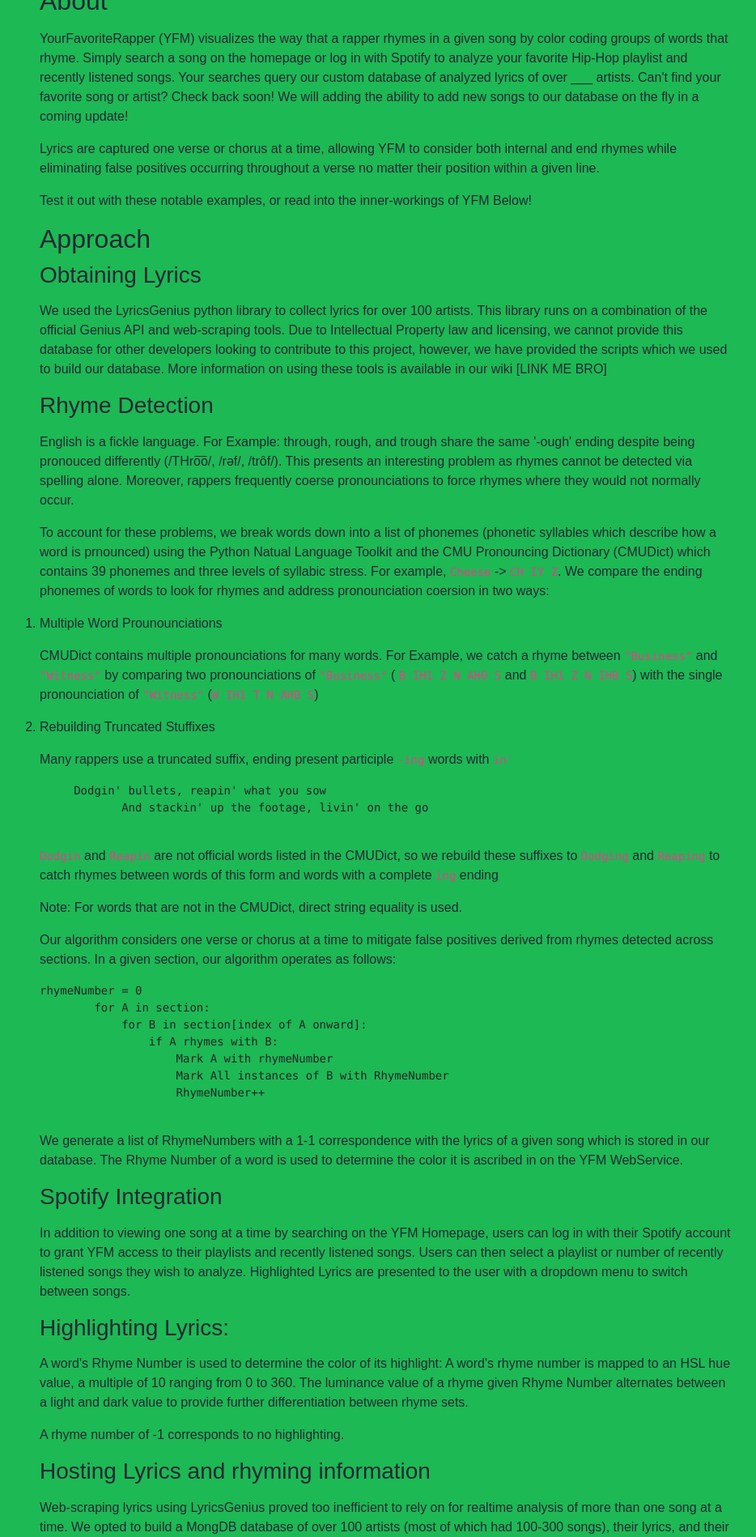
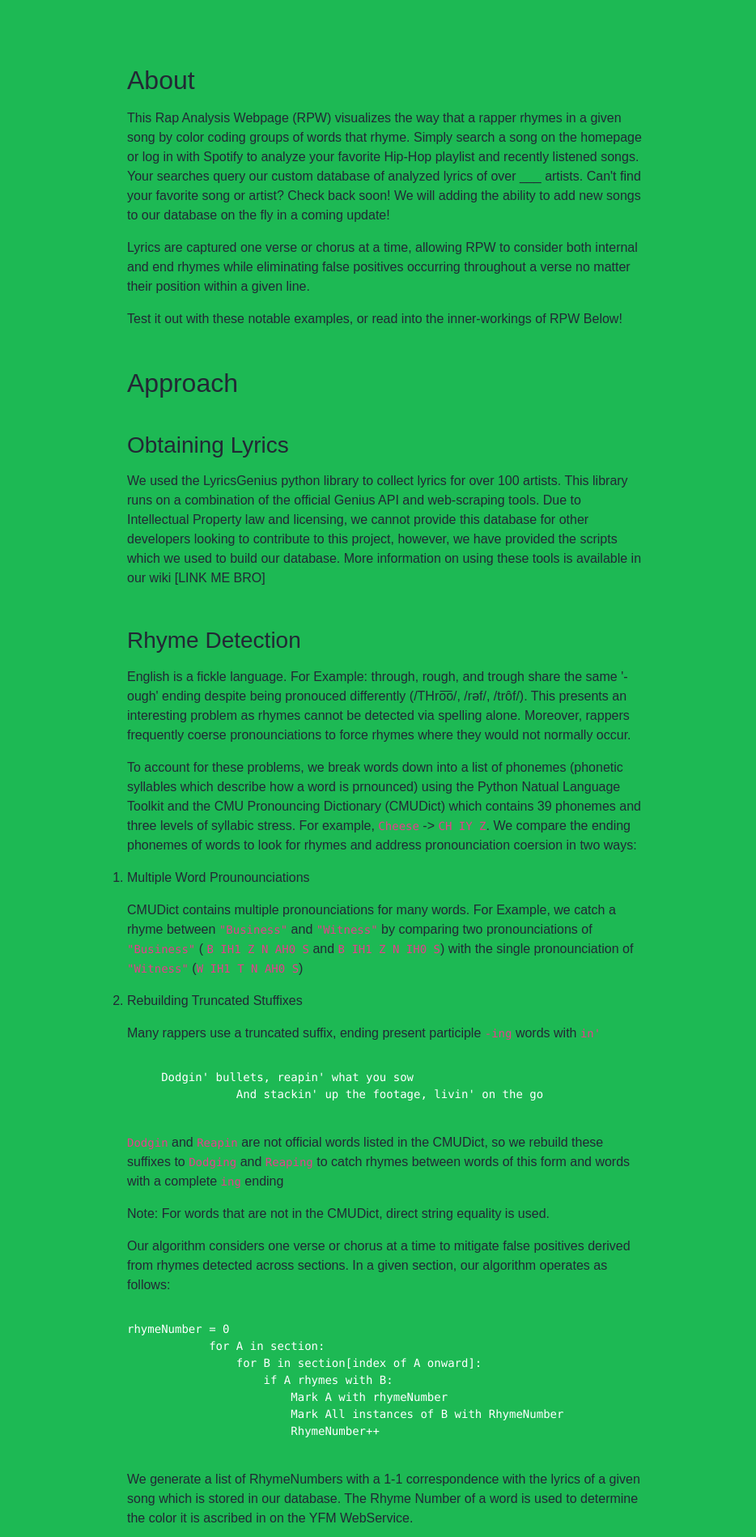
Before and after one commit to alexmarozick/RapAnalysis, a Flask app: page /about in a window 1280 px wide. Shown: the part 48-1946 px from the top of the page at 81% size, without its empty margins (163-1097 px from the left). Run offline with Flask 2, Linux system fonts and the light colour scheme; parts of the project's set-up code (start-up, migrations or seed data) failed here and were passed over; some libraries are stand-ins or nearby versions.

Commit message:
about page stuff

```diff
--- /dev/null
+++ b/rap_analysis/static/stylesheets/about.css
@@ -0,0 +1,303 @@
+:root {
+    --primary-color: #302ae6;
+    --secondary-color: #536390;
+    --font-color: #232835;
+    --link-font-color: rgb(137, 137, 141);
+    --bg-color: #1db954;
+    --button-color: rgb(41, 41, 43);
+    --button-color: #232835;
+    --button-color-hover: #39435c;
+    --button-color-text: white;
+  }
+  /*
+    #ADDFAD moss green
+    #1DB954 Spotify green
+  */
+
+  * {
+    margin: 0px;
+    padding: 0px;
+    box-sizing: border-box;
+    scroll-behavior: smooth;
+  }
+
+  [data-mode="dark"] {
+    --font-color: #1db954;
+    --link-font-color: #e1e1ff;
+    --bg-color: #232835;
+    --heading-color: #818cab;
+    --button-color: #1db954;
+    --button-color-hover: #addfad;
+    --button-color-text: black;
+  }
+
+  main {
+    width: 100%;
+    margin: 0 auto;
+    height:100%;
+  }
+  #content{
+      width:50%;
+      margin: 0 auto;
+  }
+  body {
+    font-family: "Open Sans", sans-serif;
+    background-color: var(--bg-color);
+    transition: background 0.4s;
+    color: var(--font-color);
+    height: 100vh;
+  }
+  .good_codE{
+      padding-top: 1rem;
+      color: white;
+  }
+
+  .about_subtitles{
+    padding-top: 2rem;
+  }
+
+  p {
+    display: block;
+    margin-block-start: 1em;
+    margin-block-end: 1em;
+    margin-inline-start: 0px;
+    margin-inline-end: 0px;
+  }
+
+  body::-webkit-scrollbar {
+    width: 1rem;
+  }
+  body::-webkit-scrollbar-track {
+    background: rgb(15, 15, 15);
+  }
+  body::-webkit-scrollbar-thumb {
+    background: #2e2e2e;
+    border-radius: 19px;
+  }
+
+  a {
+    text-decoration: none;
+    color: var(--font-color);
+  }
+
+  /*Start of Navbar and its content*/
+  .top-nav {
+    width: 100%; /*Use 100% of the body width*/
+    position: fixed; /*Position of the nav bar will be fixed*/
+    height: 3rem; /*Height of the nav bar*/
+    background-color: rgb(15, 15, 15);
+    overflow: hidden;
+    z-index: 2;
+  }
+
+  .nav-list {
+    list-style: none;
+    display: flex;
+    height: 100%; /*Use 100% of the height of the nav bar*/
+    justify-content: space-evenly; /*Align the flex items at the evenly of the container*/
+  }
+
+  /*Navbar links properties*/
+  .nav-link {
+    font-family: "Saira", sans-serif;
+    text-decoration: none;
+    filter: grayscale(100%) opacity(5);
+  }
+
+  /*Navbar link color*/
+  a.nav-link {
+    color: var(--link-font-color);
+  }
+
+  /*when the link in the nav bar is clicked on*/
+  .nav-link:active {
+    color: white;
+  }
+
+  /*properties for the social icons*/
+  .socials i {
+    padding: 6px;
+    margin: 2px, 1px;
+    font-size: 2rem;
+    position: relative;
+  }
+
+  /*properties for the github icon*/
+  .fa-github {
+    overflow: hidden;
+    background-size: 100% 200%;
+    background-image: linear-gradient(
+      to top,
+      rgb(69, 38, 247) 5%,
+      rgb(102, 187, 212),
+      white 50%
+    );
+    /* color: #fff; */
+    -webkit-background-clip: text; /*Makes it so that it only colors the icon and not the container*/
+    -webkit-text-fill-color: transparent;
+    transition: background-position 0.3s ease-in-out, color 0.2s ease-in-out;
+  }
+
+  /*properties for the github icon when hovered over, make color transition*/
+  .fa-github:hover,
+  .fa-github:focus {
+    -webkit-background-clip: text; /*already have it above so could be removed*/
+    -webkit-text-fill-color: transparent;
+    background-position: 0 100%;
+  }
+
+  /* Switch properites*/
+  .switch {
+    position: fixed;
+    width: 60px;
+    height: 24px;
+    display: flex;
+    top: 10px;
+    right: 0.4rem;
+  }
+
+  /* Hide default HTML checkbox */
+  .switch input {
+    opacity: 0;
+    width: 0;
+    height: 0;
+  }
+
+  /*Set up slider box*/
+  .slider {
+    position: absolute;
+    cursor: pointer;
+    top: 0;
+    left: 0;
+    right: 0;
+    bottom: 0;
+    background-color: rgb(146, 215, 243);
+    -webkit-transition: 0.4s;
+    transition: 0.4s;
+    border-radius: 34px;
+  }
+
+  /*Set up slider circle that is inside the box*/
+  .slider:before {
+    position: absolute;
+    content: ""; /*Creates some conetent so we can have a cirlce*/
+    height: 20px;
+    width: 20px;
+    left: 3px;
+    top: 2px;
+    bottom: 4px;
+    background-color: rgb(245, 189, 35);
+    -webkit-transition: 0.4s;
+    transition: 0.4s;
+    border-radius: 34px; /*Set the raidus of the content to be 1 so we get something like a circle*/
+  }
+
+  /*Make the silder circle move when clicked on the slider*/
+  input:checked + .slider:before {
+    -webkit-transform: translateX(34px);
+    -ms-transform: translateX(34px);
+    transform: translateX(34px);
+    background-color: rgb(255, 255, 255);
+  }
+
+  /*Set background of the slider after being clicked*/
+  input:checked + .slider {
+    background-color: #454647;
+  }
+  /*End of nav bar contents*/
+
+
+
+  .fa-linkedin-square {
+    overflow: hidden;
+    background-size: 100% 200%;
+    background-image: linear-gradient(
+      to top,
+      #0073b1 50%,
+      #0073b1,
+      rgb(255, 255, 255) 50%
+    );
+    /* color: #fff; */
+    -webkit-background-clip: text; /*Makes it so that it only colors the icon and not the container*/
+    -webkit-text-fill-color: transparent;
+    transition: background-position 0.3s ease-in-out, color 0.2s ease-in-out;
+  }
+  .fa-linkedin-square:hover,
+  .fa-linkedin-square:focus {
+    background-position: 0 100%;
+  }
+
+  .email-link {
+    color: rgb(26, 115, 248);
+  }
+  .email-link:hover {
+    border-bottom: 0.1em solid rgb(54, 127, 238);
+    transition: all 100ms cubic-bezier(0, 1, 1, 1);
+  }
+
+
+  /*Mobile view*/
+  @media only screen and (max-width: 800px) {
+    /*Nav menu*/
+    .nav-menu {
+      position: fixed;
+      display: flex;
+      flex-direction: column;
+      justify-content: space-between; /*Space between each bar*/
+      cursor: pointer; /*When the cursor hovers over it will be a pointer*/
+      z-index: 1500;
+      flex-flow: column;
+
+      top: 0.5rem;
+      left: 0.8rem;
+      width: 2.4rem;
+      height: 2rem; /* Height of each bar similar as the justify-content*/
+    }
+
+    /* some properties for the 3 bar lines*/
+    .bar {
+      background: linear-gradient(
+        to left,
+        rgb(213, 214, 221),
+        rgb(168, 171, 173)
+      );
+      width: 100%; /*Use 100% of the width set in .nav-menu*/
+      height: 4px;
+    }
+
+    .nav-list {
+      top: -100%;
+      position: fixed;
+      height: 100%;
+      width: 100%;
+      background-color: rgb(15, 15, 15);
+      pointer-events: none;
+      flex-direction: column;
+      transition: all 700ms cubic-bezier(0, 1, 1, 1);
+      align-items: center;
+    }
+
+    .nav-list.open {
+      top: 0;
+      transition: all 700ms cubic-bezier(0, 1, 1, 1);
+      pointer-events: all;
+    }
+
+    .nav-link:hover {
+      border-bottom: 0.1em solid rgb(194, 183, 183);
+      transition: all 500ms cubic-bezier(0, 1, 1, 1);
+    }
+  }
+
+  @media only screen and (min-width: 801px) {
+    .nav-link {
+      padding: 0.7rem 3rem;
+      display: flex;
+      flex-direction: row;
+    }
+
+    /*hovering over a link in the navbar*/
+    .nav-link:hover {
+      background: linear-gradient(to top, rgb(20, 20, 20), rgb(39, 39, 39));
+    }
+  }
--- a/rap_analysis/templates/about.html
+++ b/rap_analysis/templates/about.html
@@ -22,7 +22,7 @@
         <script
         src="https://ajax.googleapis.com/ajax/libs/jquery/1.11.3/jquery.min.js">
         </script>
-        <link rel="stylesheet" href="../static/stylesheets/style.css">
+        <link rel="stylesheet" href="../static/stylesheets/about.css">
     </head>
 
 
@@ -65,10 +65,12 @@
     </header>
 
     <main>
-                <h2 id="about">About</h2>
-        <p>YourFavoriteRapper (YFM) visualizes the way that a rapper rhymes in a given song by color coding groups of words that rhyme. Simply search a song on the homepage or log in with Spotify to analyze your favorite Hip-Hop playlist and recently listened songs. Your searches query our custom database of analyzed lyrics of over ___ artists. Can't find your favorite song or artist? Check back soon! We will adding the ability to add new songs to our database on the fly in a coming update!</p>
-        <p>Lyrics are captured one verse or chorus at a time, allowing YFM to consider both internal and end rhymes while eliminating false positives occurring throughout a verse no matter their position within a given line.</p>
-        <p>Test it out with these notable examples, or read into the inner-workings of YFM Below! </p>
+        <div id="content">
+            <br><br><br><br>
+            <h2 class="about_subtitles"  id="about">About</h2>
+            <p> This Rap Analysis Webpage (RPW) visualizes the way that a rapper rhymes in a given song by color coding groups of words that rhyme. Simply search a song on the homepage or log in with Spotify to analyze your favorite Hip-Hop playlist and recently listened songs. Your searches query our custom database of analyzed lyrics of over ___ artists. Can't find your favorite song or artist? Check back soon! We will adding the ability to add new songs to our database on the fly in a coming update!</p>
+            <p>Lyrics are captured one verse or chorus at a time, allowing RPW to consider both internal and end rhymes while eliminating false positives occurring throughout a verse no matter their position within a given line.</p>
+            <p>Test it out with these notable examples, or read into the inner-workings of RPW Below! </p>
             <!-- TODO JUNO: Put href link examples here
             clout cobain -- denzel curry
             tragedy - rza
@@ -79,10 +81,10 @@
             i think - tyler the creator
             NOTE ALEX: you're welcome to suggest some other ones as well, i based this list off of how the highlighting looked
     -->
-        <h2 id="approach">Approach</h2>
-        <h3 id="obtaining-lyrics">Obtaining Lyrics</h3>
+            <h2 class="about_subtitles"  id="approach">Approach</h2>
+            <h3 class="about_subtitles"  id="obtaining-lyrics">Obtaining Lyrics</h3>
             <p>We used the <a href="https://github.com/johnwmillr/LyricsGenius">LyricsGenius</a> python library to collect lyrics for over 100 artists. This library runs on a combination of the official Genius API and web-scraping tools. Due to Intellectual Property law and licensing, we cannot provide this database for other developers looking to contribute to this project, however, we have provided the scripts which we used to build our database. More information on using these tools is available in our wiki [LINK ME BRO]</p>
-        <h3 id="rhyme-detection">Rhyme Detection</h3>
+            <h3 class="about_subtitles"  id="rhyme-detection">Rhyme Detection</h3>
             <p>English is a fickle language. For Example: through, rough, and trough share the same '-ough' ending despite being pronouced differently (/THro͞o/, /rəf/, /trôf/). This presents an interesting problem as rhymes cannot be detected via spelling alone. Moreover, rappers frequently coerse pronounciations to force rhymes where they would not normally occur.</p>
             <p>To account for these problems, we break words down into a list of phonemes (phonetic syllables which describe how a word is prnounced) using the Python Natual Language Toolkit and the CMU Pronouncing Dictionary (CMUDict) which contains 39 phonemes and three levels of syllabic stress. For example, <code>Cheese</code> -&gt; <code>CH IY Z</code>. We compare the ending phonemes of words to look for rhymes and address pronounciation coersion in two ways:</p>
             <ol>
@@ -93,9 +95,7 @@
             <li>
             <p>Rebuilding Truncated Stuffixes</p>
             <p>Many rappers use a truncated suffix, ending present participle <code>-ing</code> words with <code>in'</code></p>
-        <!-- TODO: ALEX OR ABDU: the text in this <pre> is the exact same as the background,
-            can you change it to another color in css? Thx habibis <3 -->
-        <pre><code>     Dodgin' bullets, reapin' what you sow
+            <pre class="good_codE"><code>     Dodgin' bullets, reapin' what you sow
                 And stackin' up the footage, livin' on the go
             </code></pre>
             <p><code>Dodgin</code> and <code>Reapin</code> are not official words listed in the CMUDict, so we rebuild these suffixes to <code>Dodging</code> and <code>Reaping</code> to catch rhymes between words of this form and words with a complete <code>ing</code> ending</p>
@@ -104,7 +104,7 @@
             </ol>
             <p>Our algorithm considers one verse or chorus at a time to mitigate false positives derived from rhymes detected across sections. In a given section, our algorithm operates as follows:</p>
             <!-- Same change for this <pre> as well -->
-        <pre><code>rhymeNumber = 0
+            <pre class="good_codE"><code>rhymeNumber = 0
             for A in section:
                 for B in section[index of A onward]:
                     if A rhymes with B:
@@ -114,16 +114,15 @@
             </code></pre>
             <p>We generate a list of RhymeNumbers with a 1-1 correspondence with the lyrics of a given song which is stored in our database. The Rhyme Number of a word is used to determine the color it is ascribed in on the YFM WebService.</p>
             <!-- TODO: DEFINE RHYME NUMBER MORE CLEARLY -->
-        <h3 id="spotify-integration">Spotify Integration</h3>
-        <p>In addition to viewing one song at a time by searching on the YFM Homepage, users can log in with their Spotify account to grant YFM access to their playlists and recently listened songs. Users can then select a playlist  or number of recently listened songs they wish to analyze. Highlighted Lyrics are presented to the user with a dropdown menu to switch between songs.</p>
-        <h3 id="highlighting-lyrics">Highlighting Lyrics:</h3>
+            <h3 class="about_subtitles"  id="spotify-integration">Spotify Integration</h3>
+            <p>In addition to viewing one song at a time by searching on the RPW Homepage, users can log in with their Spotify account to grant RPW access to their playlists and recently listened songs. Users can then select a playlist  or number of recently listened songs they wish to analyze. Highlighted Lyrics are presented to the user with a dropdown menu to switch between songs.</p>
+            <h3 class="about_subtitles"  id="highlighting-lyrics">Highlighting Lyrics:</h3>
             <p>A word's Rhyme Number is used to determine the color of its highlight: A word's rhyme number is mapped to an HSL hue value, a multiple of 10 ranging from 0 to 360. The luminance value of a rhyme given Rhyme Number alternates between a light and dark value to provide further differentiation between rhyme sets.</p>
             <p>A rhyme number of -1 corresponds to no highlighting.</p>
             <!-- TODO: DESCRIBE MORE CLEARLY HOW HIGHLIGHTING WORKS  -->
-        <h3 id="hosting-lyrics-and-rhyming-information">Hosting Lyrics and rhyming information</h3>
+            <h3 class="about_subtitles"  id="hosting-lyrics-and-rhyming-information">Hosting Lyrics and rhyming information</h3>
             <p>Web-scraping lyrics using LyricsGenius proved too inefficient to rely on for realtime analysis of more than one song at a time. We opted to build a MongDB database of over 100 artists (most of which had 100-300 songs), their lyrics, and their rhyme information in the following format:</p>
-        <!-- TODO ALEX ABDU: Same shit with the other <pre> my habibi -->
-        <pre><code>{Database:
+            <pre class="good_codE"><code>{Database:
                 {'artist1' : [
                             {'song1': &quot;songName&quot; , 'lyrics' : &quot;lyrics go here&quot;, 'rhyme' [[List of Rhyme Numbers]]}
                             {'song2': &quot;songName&quot; , 'lyrics' : &quot;lyrics go here&quot;, 'rhyme' [[List of Rhyme Numbers]]}
@@ -138,7 +137,7 @@
             </code></pre>
             <p>Artist and song names were made lowercase and stripped of any special characters. ('.' replaced with '' and '$' replaced with 's' to conform to MongoDB restrictions)
             MongoDB's Text indexing to allows users to search our database in a case-insensitive manner.</p>
-        <h3 id="next-steps">Next Steps</h3>
+            <h3 class="about_subtitles"  id="next-steps">Next Steps</h3>
             <ol>
             <li>
             <p>Using Rhyme Information to generate Statistics: <br>
@@ -152,12 +151,9 @@
             <img src="http://www.google.com/url?sa=i&amp;url=https%3A%2F%2Fen.wikipedia.org%2Fwiki%2FThumb_signal&amp;psig=AOvVaw3hEzRyc5f1LGUDsdRAoVvZ&amp;ust=1606194084787000&amp;source=images&amp;cd=vfe&amp;ved=0CAIQjRxqFwoTCLD_k7Hxl-0CFQAAAAAdAAAAABAD" alt=""></p>
             </li>
             </ol>
-
-    </main>
-
-
+        </div>
         <!-- footer -->
-    <div class="footer-container">
+        <div class="footer-container" style="position:static;">
             <div class="footer">
                 <div class="footer-heading footer-1">
                     <h3>Abdurraheem Elfandi</h3>
@@ -191,6 +187,7 @@
             </div>
         </div>
         <script src="../static/JSscripts/main.js"></script>
+    </main>
 </body>
 
 </html>
```
Lines whose indentation alone changed are shown as unchanged.
